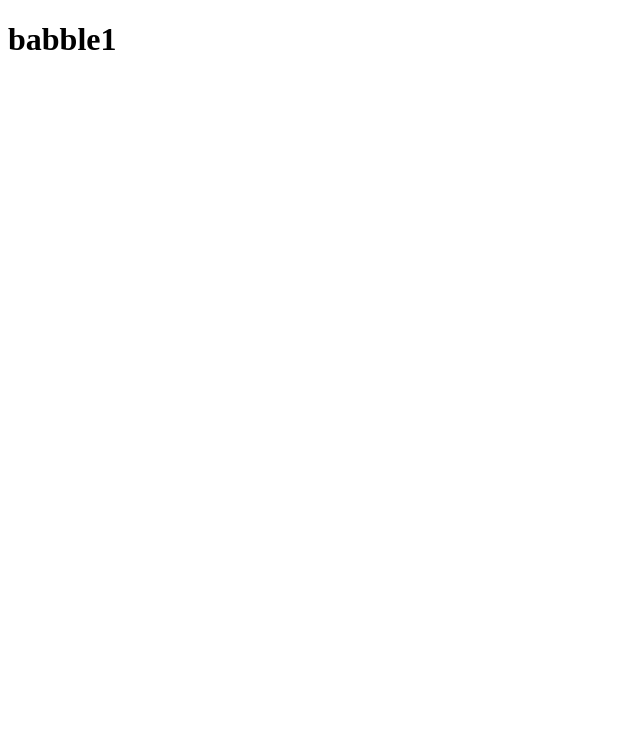
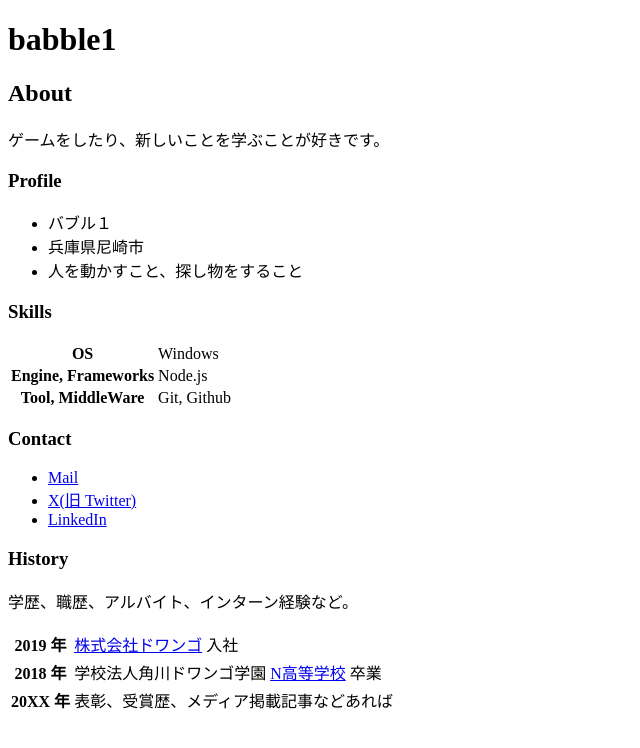
Before and after one commit to babble1-max/babble1-max.github.io, a plain HTML site: page index.html in a window 1280 px wide. Shown: the whole page, without its empty margins (0-640 px from the left). Drawn offline with Linux system fonts and the light colour scheme.

Commit message:
Add profile, skills, contact, and history sections

```diff
--- a/index.html
+++ b/index.html
@@ -7,5 +7,57 @@
   </head>
   <body>
     <h1>babble1</h1>
+
+    <h2>About</h2>
+    <p>
+      ゲームをしたり、新しいことを学ぶことが好きです。
+    </p>
+
+    <h3>Profile</h3>
+    <ul>
+      <li>バブル１</li>
+      <li>兵庫県尼崎市</li>
+      <li>人を動かすこと、探し物をすること</li>
+    </ul>
+
+    <h3>Skills</h3>
+    <table>
+      <tr>
+        <th>OS</th>
+        <td>Windows</td>
+      </tr>
+      <tr>
+        <th>Engine, Frameworks</th>
+        <td>Node.js</td>
+      </tr>
+      <tr>
+        <th>Tool, MiddleWare</th>
+        <td>Git, Github</td>
+      </tr>
+    </table>
+
+    <h3>Contact</h3>
+    <ul>
+      <li><a href="mailto:name@example.com">Mail</a></li>
+      <li><a href="https://x.com/baburu1065717">X(旧 Twitter)</a></li>
+      <li><a href="https://www.linkedin.com/">LinkedIn</a></li>
+    </ul>
+
+    <h3>History</h3>
+    <p>学歴、職歴、アルバイト、インターン経験など。</p>
+    <table>
+      <tr>
+        <th>2019 年</th>
+        <td><a href="https://dwango.co.jp/">株式会社ドワンゴ</a> 入社</td>
+      </tr>
+      <tr>
+        <th>2018 年</th>
+        <td>学校法人角川ドワンゴ学園 <a href="https://nnn.ed.jp/">N高等学校</a> 卒業</td>
+      </tr>
+      <tr>
+        <th>20XX 年</th>
+        <td>表彰、受賞歴、メディア掲載記事などあれば</td>
+      </tr>
+    </table>
   </body>
 </html>
```
